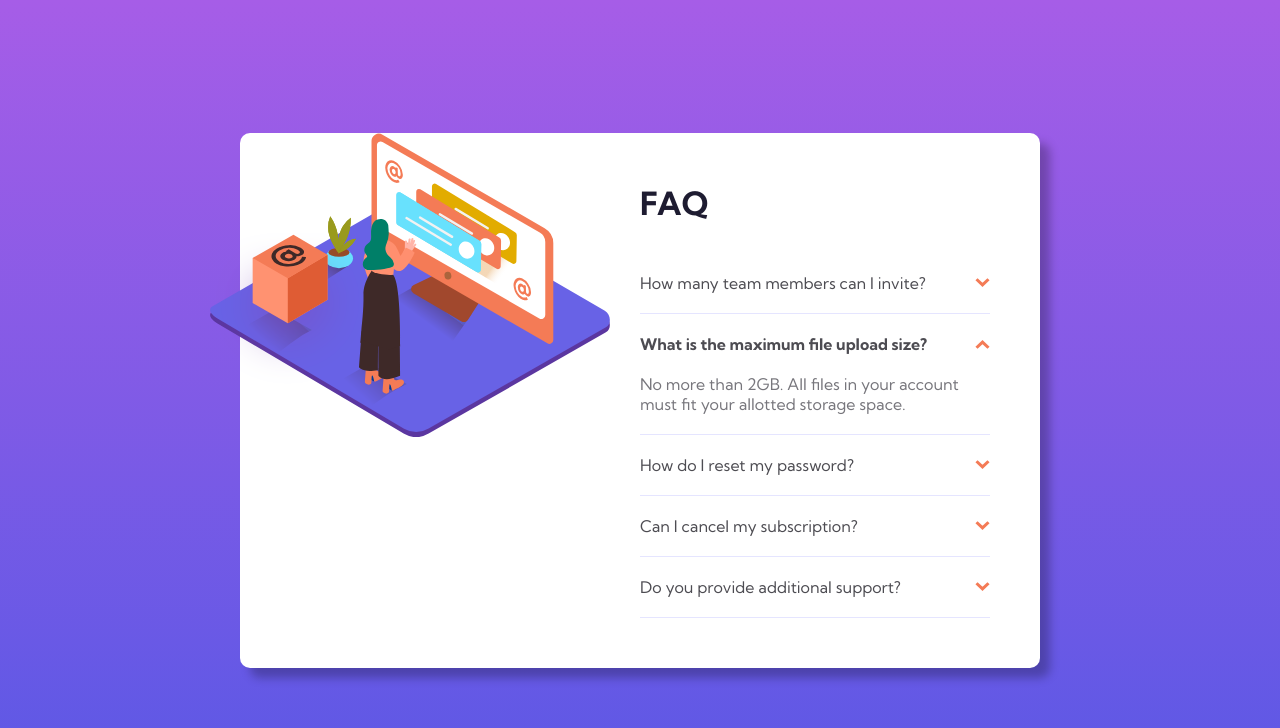
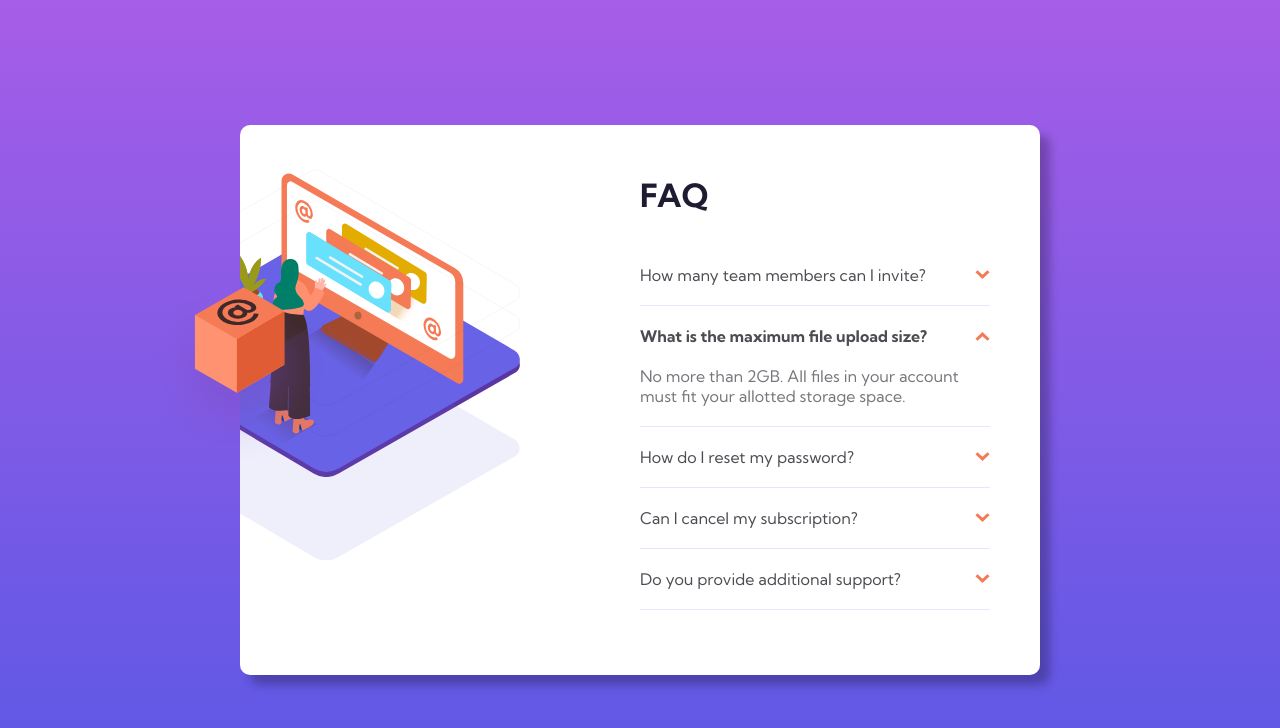
Before and after one commit to sparklaunch/05.FAQAccordion, a Svelte app in the folder faq-accordion/: page / in a window 1280 px wide. Shown: the top 728 px of the page. Built offline with nearby package versions, Linux system fonts and the light colour scheme.

Commit message:
Complete the illustration part

```diff
--- a/faq-accordion/src/components/Card.svelte
+++ b/faq-accordion/src/components/Card.svelte
@@ -4,6 +4,7 @@
     export let data;
 </script>
 
+<div id="card-wrapper">
     <div id="card">
         <div id="left">
             <Illustration />
@@ -12,14 +13,26 @@
             <FAQ {data} />
         </div>
     </div>
+    <img src="/assets/illustration-box-desktop.svg" alt="Box" />
+</div>
 
 <style>
+    #card-wrapper {
+        position: relative;
+    }
+    #card-wrapper > img {
+        position: absolute;
+        top: 20vh;
+        left: -12vh;
+    }
     #card {
         background-color: white;
         box-shadow: 10px 10px 10px rgba(0, 0, 0, 0.25);
         border-radius: 10px;
         display: flex;
         width: 800px;
+        overflow: hidden;
+        height: 550px;
     }
     #left {
         width: 50%;
--- a/faq-accordion/src/components/Illustration.svelte
+++ b/faq-accordion/src/components/Illustration.svelte
@@ -3,7 +3,7 @@
         src="/assets/illustration-woman-online-desktop.svg"
         alt="Illustration"
     />
-    <img src="/assets/illustration-box-desktop.svg" alt="Box" />
+    <img src="/assets/bg-pattern-desktop.svg" alt="Background Pattern" />
 </div>
 
 <style>
@@ -14,13 +14,15 @@
         position: absolute;
         width: 100%;
         height: auto;
-        left: -30px;
+        top: 25vh;
+        left: 10vh;
+        transform: translate(-50%, -50%);
     }
     #illustration > img:last-child {
         position: absolute;
-        width: 40%;
-        height: auto;
-        top: 100px;
-        left: -30px;
+        width: 100%;
+        top: 30vh;
+        left: 10vh;
+        transform: translate(-50%, -50%);
     }
 </style>
```
Lines whose indentation alone changed are shown as unchanged.
